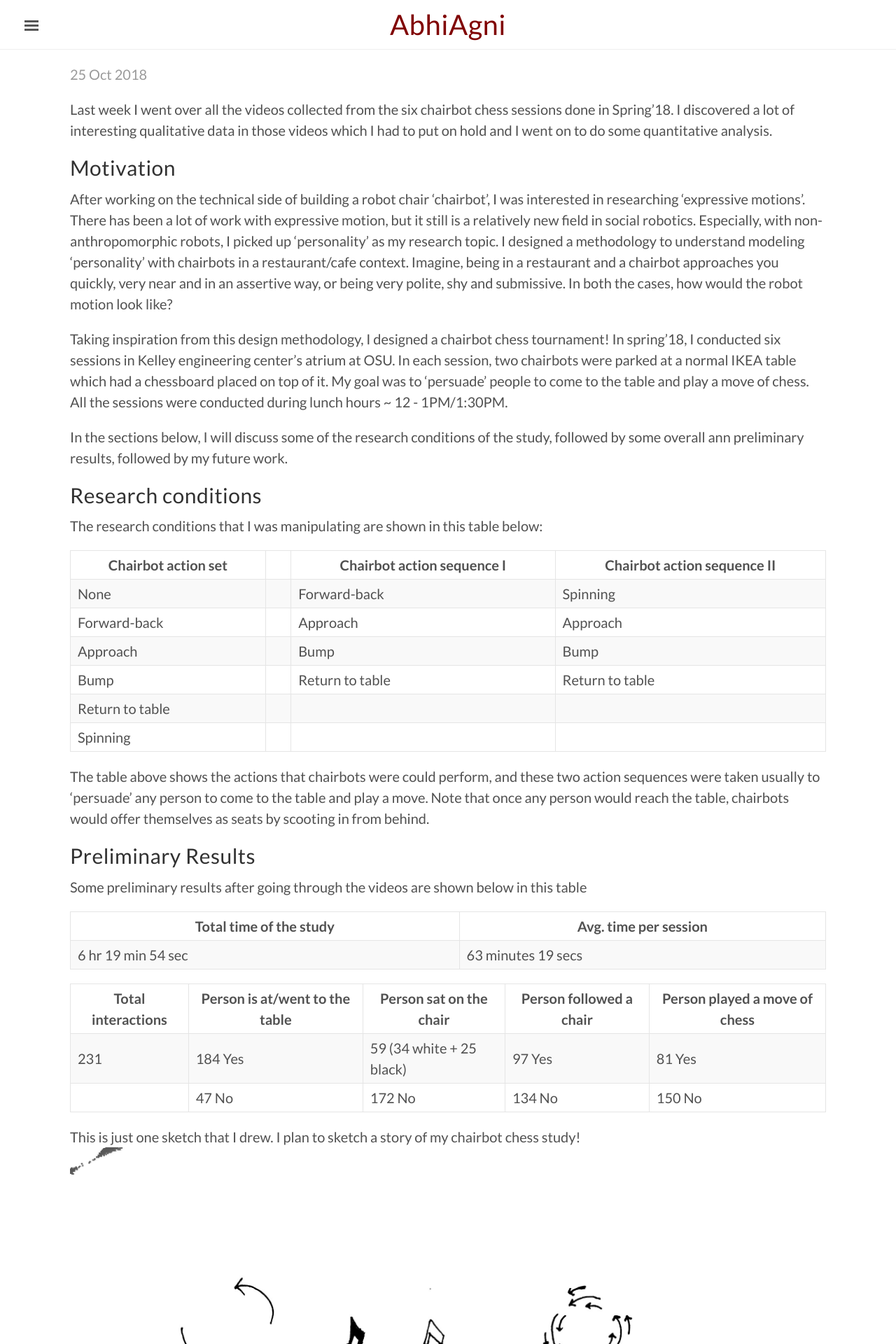
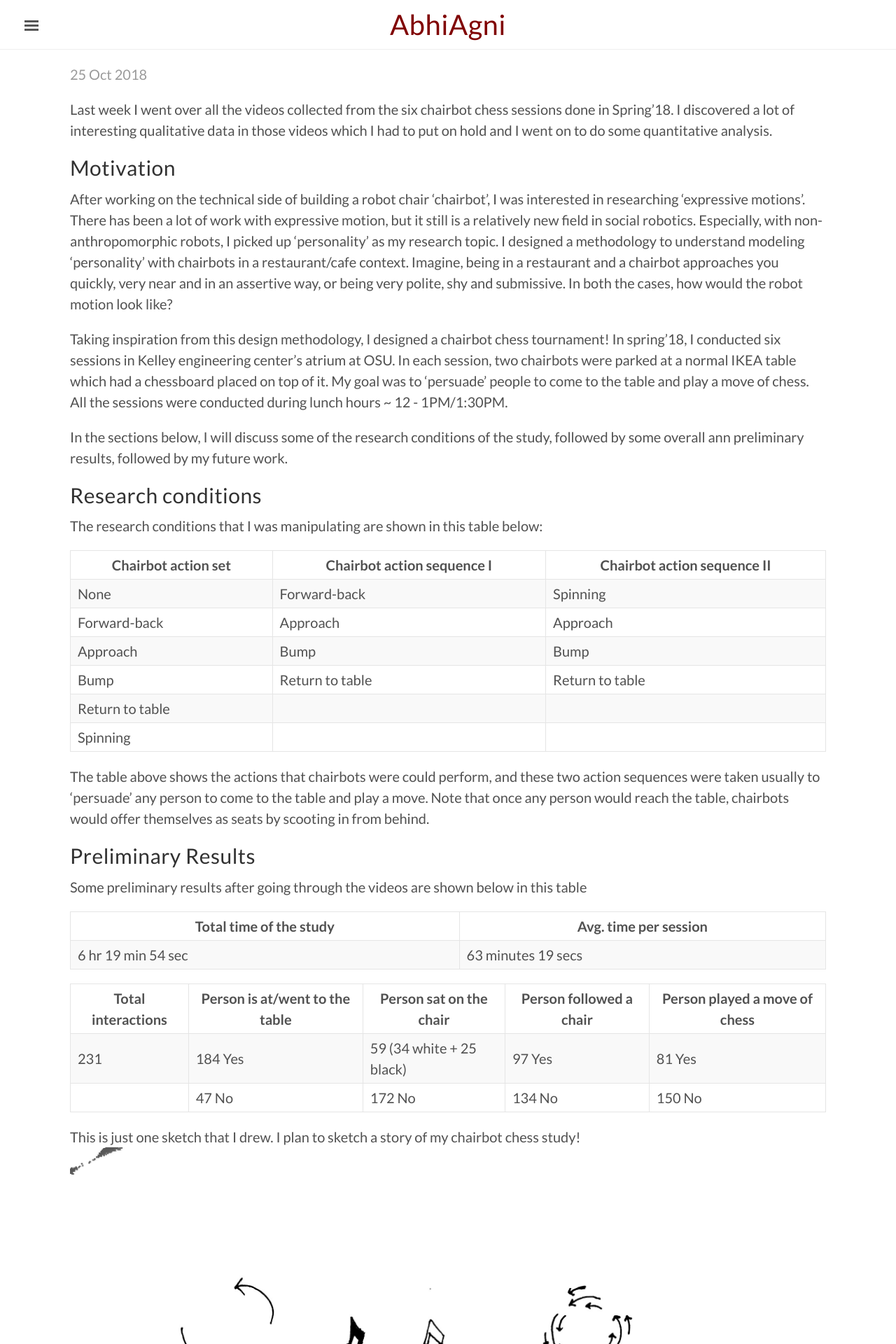
Before and after one commit to abhiagni11/abhiagni11.github.io, a Jekyll site: the page built from _posts/2018-10-24-ChairBot-Chess-Tournament.md, in a window 1280 px wide. Shown: the top 1920 px of the page at 70% size. Built offline with Jekyll 4.4.1, drawn with Linux system fonts in a browser that asks for light colours; our own code applies the rules of GitHub Pages for plain Markdown files.

```diff
--- a/_posts/2018-10-24-ChairBot-Chess-Tournament.md
+++ b/_posts/2018-10-24-ChairBot-Chess-Tournament.md
@@ -24,12 +24,12 @@ In the sections below, I will discuss some of the research conditions of the stu
 ## Research conditions
 The research conditions that I was manipulating are shown in this table below:
 
-| Chairbot action set || Chairbot action sequence I | Chairbot action sequence II |
-| ------------------- || -------------------------- | --------------------------- |
-|                None ||               Forward-back |                    Spinning |
-|        Forward-back ||                   Approach |                    Approach |
-|            Approach ||                       Bump |                        Bump |
-|                Bump ||            Return to table |             Return to table |
+| Chairbot action set | Chairbot action sequence I | Chairbot action sequence II |
+| ------------------- | -------------------------- | --------------------------- |
+|                None |               Forward-back |                    Spinning |
+|        Forward-back |                   Approach |                    Approach |
+|            Approach |                       Bump |                        Bump |
+|                Bump |            Return to table |             Return to table |
 |     Return to table |
 |            Spinning |
 
```
